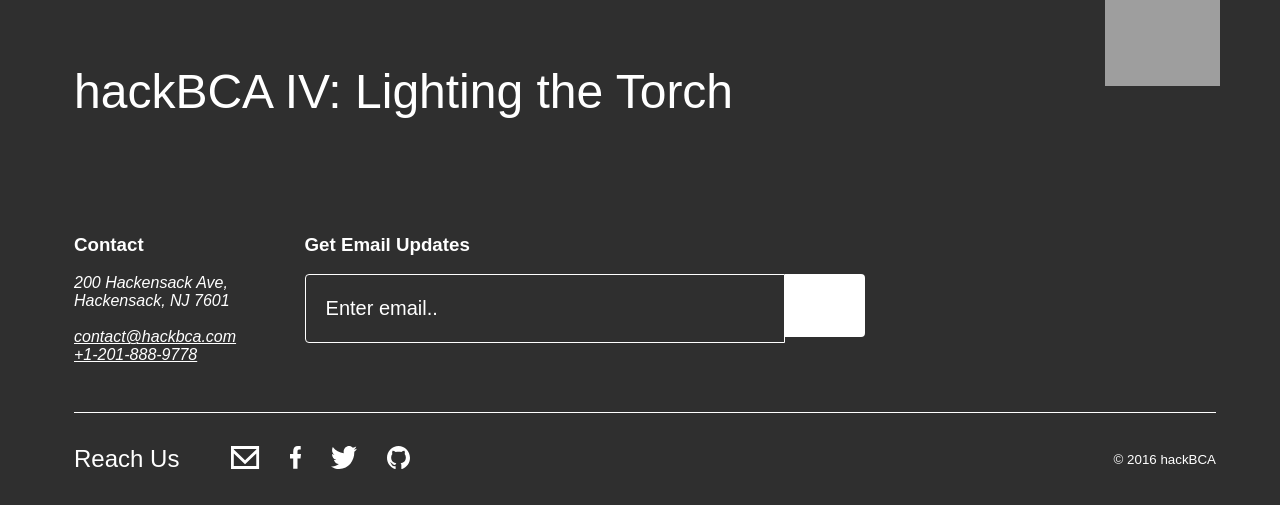
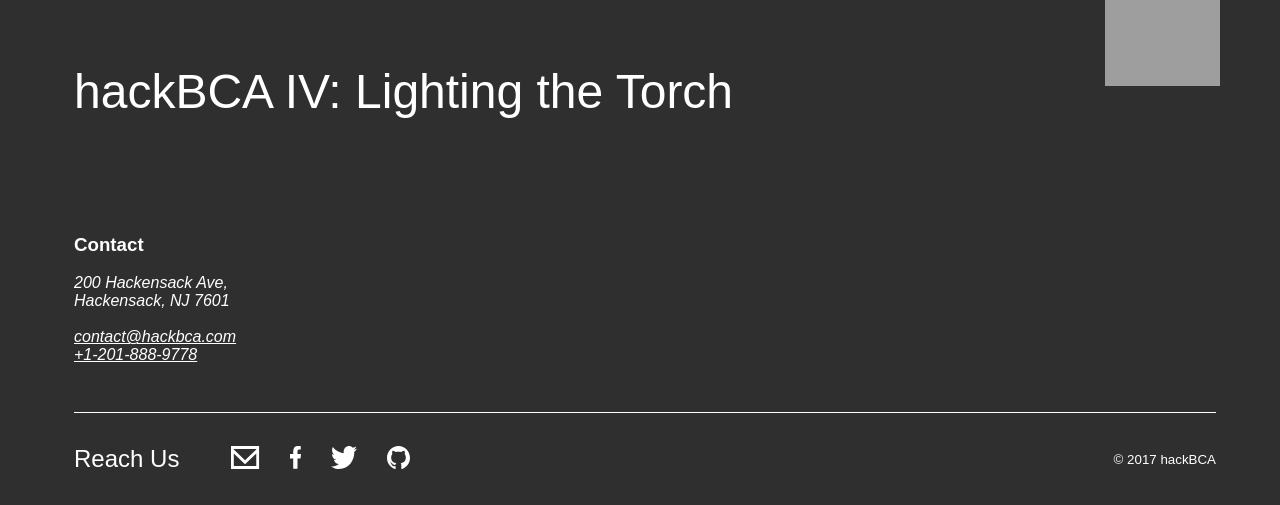
Before and after one commit to hackBCA/hackbcafour, a Flask app: page /forgot in a window 1280 px wide. Shown: the part 800-1305 px from the top of the page. Run offline with Flask 2, Linux system fonts and the light colour scheme; parts of the project's set-up code (start-up, migrations or seed data) failed here and were passed over; some libraries are stand-ins or nearby versions; grey boxes are pictures that could not be loaded.

Commit message:
Added copy & fixed some other bugs.

```diff
--- a/application/mod_user/templates/hacker.html
+++ b/application/mod_user/templates/hacker.html
@@ -25,7 +25,7 @@
                   {% endfor %}
 
                   {{ form.school(class_='autocomplete') }}
-
+                  <h1 class="title">hackBCA is made possible by the generous donations of companies and private individuals.  As such, the event will only run if sufficient funds are received by March 5, 2017.</h1>
                   <div class="buttons">
                     <button class="button" type="submit">Register!</button>
                   </div>
--- a/application/mod_web/templates/about.html
+++ b/application/mod_web/templates/about.html
@@ -3,7 +3,8 @@
         <hgroup class="jumbo__statement__group">
             <h1 class="jumbo__statement__header">hackBCAIV:<br>Lighting&nbsp;the&nbsp;Torch</h1>
             <p class="jumbo__statement__text">
-                Lorem ipsum dolor sit amet, consectetur adipiscing elit. Curabitur dignissim dolor et ante pulvinar, eget euismod tortor tempor. Nulla euismod quam quis lacinia tincidunt. Morbi non nisi leo.
+               hackBCA IV is the fourth annual hackathon hosted at the Bergen County Academies High School in Hackensack, New Jersey. Prior programming experience is not necessary - we're open to anyone who wants to learn, meet new people, and create something awesome.
+
             </p>
         </hgroup>
     </div>
--- a/application/mod_web/templates/faq.html
+++ b/application/mod_web/templates/faq.html
@@ -7,7 +7,7 @@
                     <h1 class="faq__question">What is a hackathon?</h1>
                 </div>
                 <div class="faq__back">
-                    <p class="faq__answer"></p>
+                    <p class="faq__answer">A hackathon is an overnight coding event in which teams spend the weekend “hacking” together to create an awesome project such as a game, website, or app! Hackathons are also a place to meet new people and even make a project with new people. If someone is new to coding, there are many workshops available to learn how to code or to learn a new programming language.</p>
                 </div>
             </div>
         </div>
@@ -18,7 +18,7 @@
                     <h1 class="faq__question">Who can attend?</h1>
                 </div>
                 <div class="faq__back">
-                    <p class="faq__answer"></p>
+                    <p class="faq__answer">Any high school student can attend hackBCA IV who lives within a one hour drive from The Bergen County Academies in Hackensack, NJ. If you live outside the one hour radius, a chaperone or family member must be in the area of the event. Questions? contact@hackbca.com</p>
                 </div>
             </div>
         </div>
@@ -29,7 +29,7 @@
                     <h1 class="faq__question">What should I bring?</h1>
                 </div>
                 <div class="faq__back">
-                    <p class="faq__answer"></p>
+                    <p class="faq__answer">You should bring your laptop or desktop, school ID, phone, charging cables, and any hardware you plan on using. Power strips, personal hygiene products, and an extra set of clothes are also recommended. Mainly, bring your awesome self!</p>
                 </div>
             </div>
         </div>
--- a/application/mod_web/templates/sponsors.html
+++ b/application/mod_web/templates/sponsors.html
@@ -35,7 +35,7 @@
             <img src="" />
             <img src="" />
         </div>
-        <h1 class="section__header--center">In Partnership with</h1>
+        <h1 class="section__header--center">In Partnership With</h1>
         <div class="row row-2">
             <img src="https://s3.amazonaws.com/hackbcaiv/mlh.png" />
             <img src="https://s3.amazonaws.com/hackbcaiv/atcs.png" />
--- a/application/templates/footer.html
+++ b/application/templates/footer.html
@@ -12,26 +12,26 @@
 					<a href="sms:+1-201-888-9778">+1-201-888-9778</a>
 				</address>
 			</div>
-			<div class="footer__email">
+			<!-- <div class="footer__email">
 				<h3 class="footer__subheader">Get Email Updates</h3>
 				<div class="footer__email-inner">
 					<input type="email" placeholder="Enter email..">
 					<input type="submit" value="send">
 				</div>
-			</div>
+			</div> -->
 		</div>
 		<!-- Float mlh right -->
 		<nav class="footer__nav">
 			<div class="footer__nav__left">
 				<h2 class="footer__nav__header">Reach Us</h2>
 				<div class="footer__nav__links">
-					<a href="mailto:contact@hackbca.com" class="icon"><img src="static/icons/email.svg"></a>
-					<a href="http://facebook.com/hackBCA" class="icon"><img src="static/icons/facebook.svg"></a>
-					<a href="http://twitter.com/hackBCA" class="icon"><img src="static/icons/twitter.svg"></a>
-					<a href="http://github.com/hackbca" class="icon"><img src="static/icons/github.svg"></a>
+					<a href="mailto:contact@hackbca.com" class="icon"><img src="/static/icons/email.svg"></a>
+					<a href="http://facebook.com/hackBCA" class="icon"><img src="s/dtatic/icons/facebook.svg"></a>
+					<a href="http://twitter.com/hackBCA" class="icon"><img src="/static/icons/twitter.svg"></a>
+					<a href="http://github.com/hackbca" class="icon"><img src="/static/icons/github.svg"></a>
 				</div>
 			</div>
-			<small class="footer__nav__copy">&copy; 2016 hackBCA</small>
+			<small class="footer__nav__copy">&copy; 2017 hackBCA</small>
 		</nav>
 
 </footer>
```
